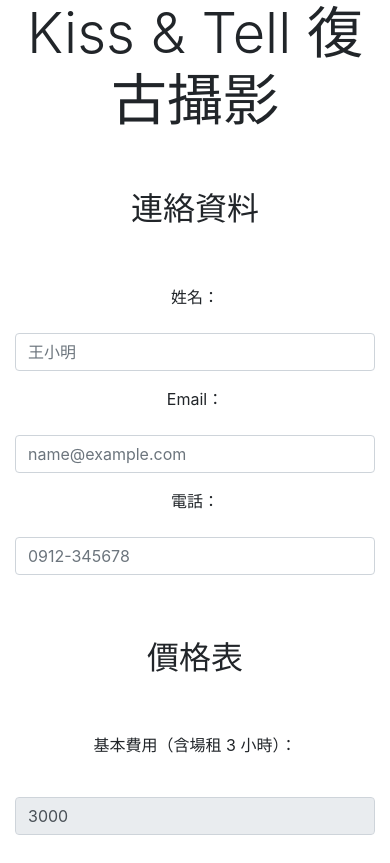
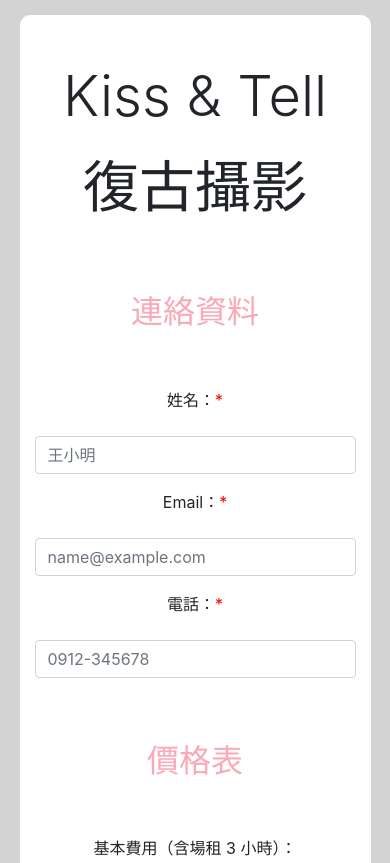
Before and after one commit to jedi0605/KissTellOrder, a website: page index.html in a window 390 px wide. Shown: the top 863 px of the page. Drawn offline with nearby package versions, Linux system fonts and the light colour scheme.

Commit message:
add color

```diff
--- a/index.html
+++ b/index.html
@@ -12,6 +12,41 @@
 
 <style>
   @import url('https://fonts.googleapis.com/css?family=Josefin+Slab');
+
+  @media (min-width:520px) {
+    .display-in-mobile {
+      display: none;
+    }
+  }
+
+  @media (max-width:520px) {
+    .display-in-destop {
+      display: none;
+    }
+  }
+
+  body {
+    background-color: lightGray;
+  }
+
+  #mainsection {
+    background-color: white;
+    border-radius: 10px 10px 10px 10px;
+  }
+
+  section {
+    padding: 15px 5%;
+  }
+
+  h2 {
+    font: sans-serif;
+    color: rgb(250, 169, 182);
+  }
+
+  .form-group.required .control-label:after {
+    content: "*";
+    color: red;
+  }
 
   /* html {
     font: 12px sans-serif;
@@ -28,9 +63,7 @@
     margin: 10px auto;
   }
 
-  section {
-    padding: 3px 5%;
-  }
+
 
   #mainsection {
     background-color: white;
@@ -147,8 +180,19 @@
 
       <div id="container" class="container">
         <div class="row">
-          <div class="col-sm-8 offset-sm-2 text-center">
-            <h1 class="display-4">Kiss & Tell 復古攝影</h1>
+          <div class="col-sm-8 offset-sm-2 text-center" id="mainsection">
+            <br></br>
+            <h1 class="display-4 display-in-destop">Kiss & Tell 復古攝影</h1>
+
+            <div class="form-group row display-in-mobile">
+              <div class="form-group col-md-6">
+                <h1 class="display-4">Kiss & Tell</h1>
+              </div>
+              <div class="col-md-6">
+                <h1 class="display-4">復古攝影</h1>
+              </div>
+            </div>
+
             <br></br>
 
             <!-- <form class="gform form" method="POST" data-email="example@email.net"
@@ -162,18 +206,19 @@
               <div class="form-elements">
                 <h2 class="justify-content-center">連絡資料</h2>
                 <br></br>
-                <div class="form-group row">
+
+                <div class="form-group row required">
                   <div class="form-group col-md-6">
-                    <label>姓名：</label>
+                    <label class="control-label">姓名：</label>
                   </div>
                   <div class="col-md-6">
-                    <input type="text" class="form-control" id="name" name="name" placeholder="王小明" required>
+                    <input type="text" class="form-control" id="name" name="name" placeholder="王小明" required="required">
                   </div>
                 </div>
 
-                <div class="form-group row">
+                <div class="form-group row required">
                   <div class="form-group col-md-6">
-                    <label>Email：</label>
+                    <label class="control-label">Email：</label>
                   </div>
                   <div class="col-md-6">
                     <input type="email" class="form-control" id="exampleFormControlInput1" name="email"
@@ -181,9 +226,9 @@
                   </div>
                 </div>
 
-                <div class="form-group row">
+                <div class="form-group row required">
                   <div class="form-group col-md-6">
-                    <label>電話：</label>
+                    <label class="control-label">電話：</label>
                   </div>
                   <div class="col-md-6">
                     <input type="text" class="form-control" id="phone" name="phone" placeholder="0912-345678">
@@ -526,7 +571,8 @@
                   <textarea class="form-control" rows="5" id="comment" placeholder="如果您有任何其他需求歡迎一並告知，謝謝！"
                     name="special_requests"></textarea>
                 </div>
-                <button type="submit" class="btn btn-success ">送出</button>
+                <button type="submit" class="btn btn-default" style="background-color:silver;">送出</button>
+                <br></br>
               </div>
 
               <div class="thankyou_message" style="display:none;">
```
